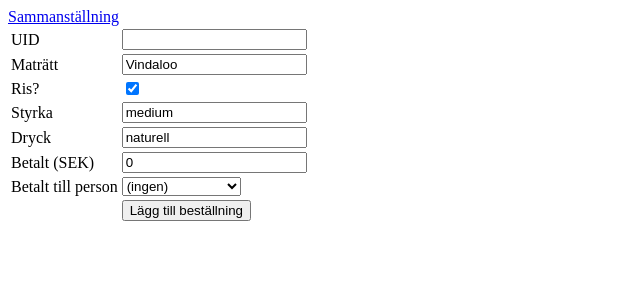
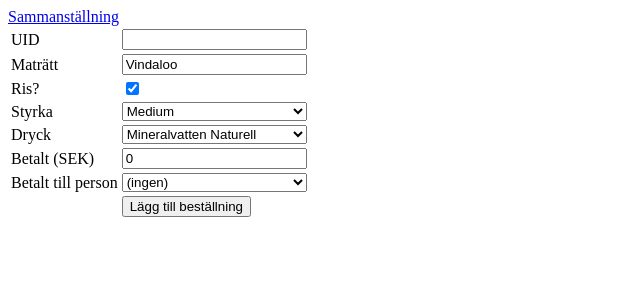
Before and after one commit to Validus/indiskt, a PHP site: template application/views/scripts/order/index.phtml in a window 1280 px wide. Shown: the top 300 px of the page, without its empty margins (0-640 px from the left). Run offline with PHP 8.4, Linux system fonts and the light colour scheme; the template is opened without the code that fills it, so the values that code supplies are empty.

Commit message:
Dropdowns for power and drink

```diff
--- a/application/views/scripts/order/index.phtml
+++ b/application/views/scripts/order/index.phtml
@@ -22,12 +22,27 @@
 
 <tr>
 <td><label for="power">Styrka</label></td>
-<td><input name="power" type="text" value="medium"/></td>
+<td>
+<select name="power" style="width:100%;">
+<option value="medium">Medium</option>
+<option value="hot">Stark</option>
+<option value="xhot">Extra Stark</option>
+</select>
+</td>
 </tr>
 
 <tr>
 <td><label for="drink">Dryck</label></td>
-<td><input name="drink" type="text" value="naturell"/></td>
+<td>
+<select name="drink" style="width:100%;">
+<option value="naturell">Mineralvatten Naturell</option>
+<option value="citrus">Mineralvatten Citrus</option>
+<option value="cola">Coca-Cola</option>
+<option value="cola light">Coca-Cola Light</option>
+<option value="fanta">Fanta</option>
+<option value="sprite">Sprite</option>
+</select>
+</td>
 </tr>
 
 <tr>
@@ -38,7 +53,7 @@
 <tr>
 <td><label for="paid_to">Betalt till person</label></td>
 <td>
-<select name="paid_to">
+<select name="paid_to" style="width:100%;">
 <option value="">(ingen)</option>
 <optgroup label="Snabbval">
 <option value="David">David</option>
```
